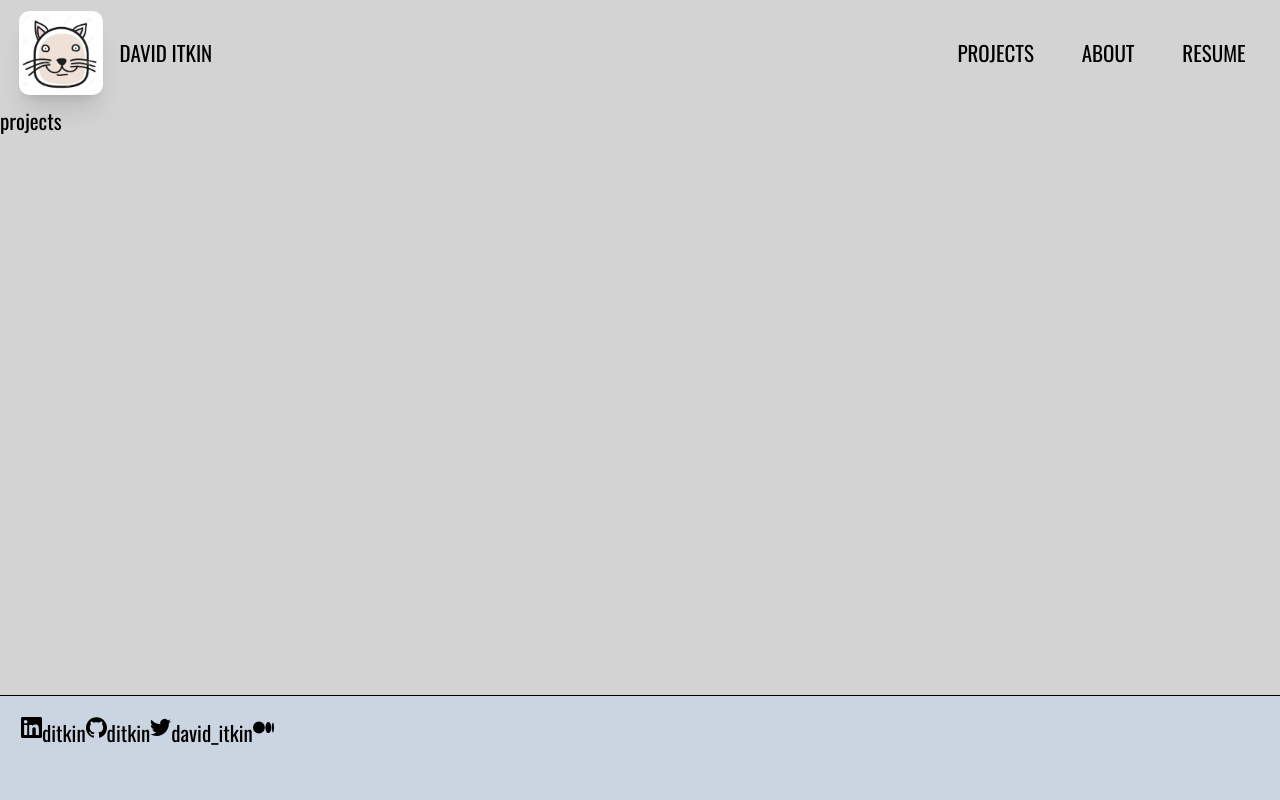
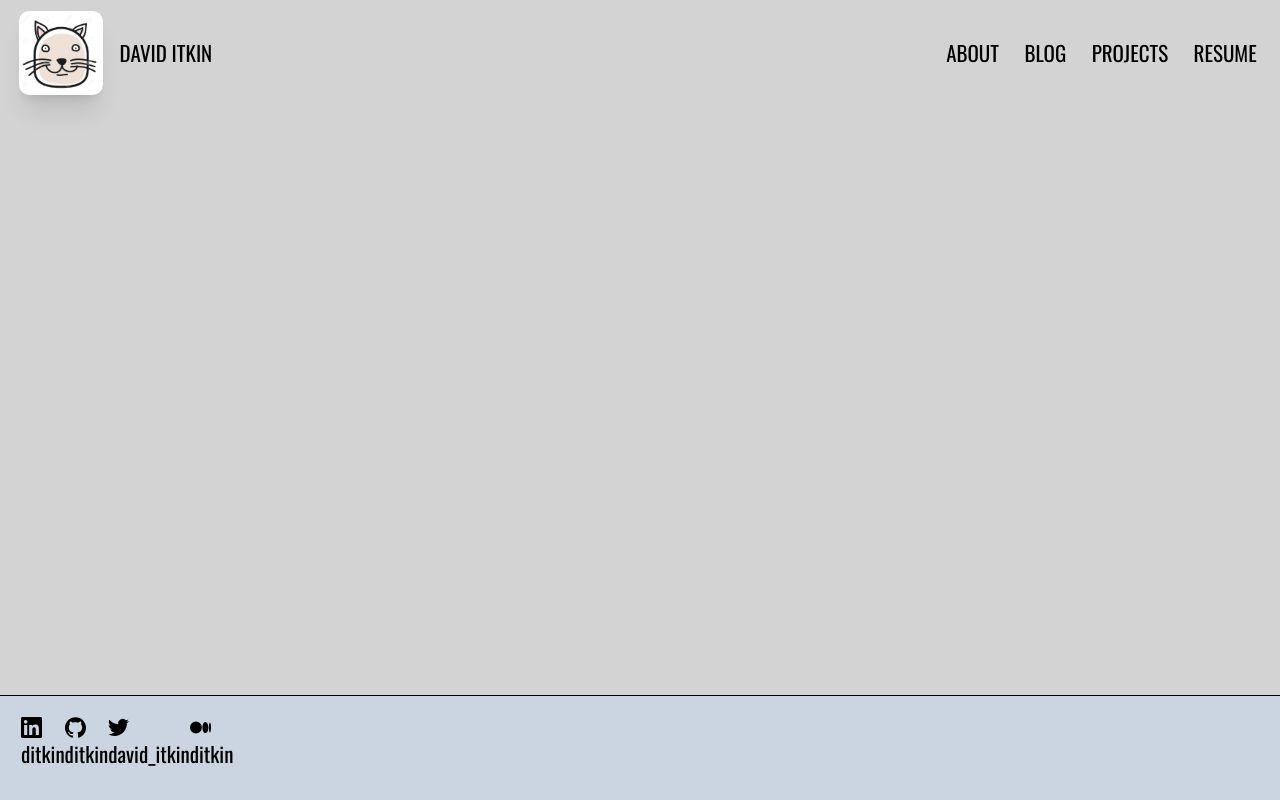
Before and after one commit to ditkin/personal-website, a Preact app: page / in a window 1280 px wide. Built offline with nearby package versions, Linux system fonts and the light colour scheme.

Commit message:
Add blog route; make routes with map

```diff
--- a/src/Footer.tsx
+++ b/src/Footer.tsx
@@ -3,13 +3,26 @@ import github from '../assets/github.svg';
 import twitter from '../assets/twitter.svg';
 import medium from '../assets/medium.svg';
 
+const linkedinURL = 'https://linkedin.com/ditkin';
+const githubURL = 'https://github.com/ditkin';
+const twitterURL = 'twitter.com/david_itkin';
+const mediumURL = 'medium.com/ditkin';
+
 export default function Footer() {
   return (
-    <div class="fixed bottom-0 left-0 w-full text-center border-t border-black p-4 h-20 bg-slate-300 flex align-middle">
-      <img class="w-4 h-4" src={linkedin} /> ditkin
-      <img class="w-4 h-4" src={github} /> ditkin
-      <img class="w-4 h-4" src={twitter} /> david_itkin
-      <img class="w-4 h-4" src={medium} />
+    <div class="fixed bottom-0 left-0 w-full text-center border-t border-black p-4 h-20 bg-slate-300 flex align-middle space-around">
+      <a href={linkedinURL} target="_blank">
+        <img class="w-4 h-4" src={linkedin} /> ditkin
+      </a>
+      <a href={githubURL} target="_blank">
+        <img class="w-4 h-4" src={github} /> ditkin
+      </a>
+      <a href={twitterURL} target="_blank">
+        <img class="w-4 h-4" src={twitter} /> david_itkin
+      </a>
+      <a href={mediumURL} target="_blank">
+        <img class="w-4 h-4" src={medium} /> ditkin
+      </a>
     </div>
   );
 }
--- a/src/HashRouteContext.tsx
+++ b/src/HashRouteContext.tsx
@@ -1,6 +1,6 @@
 import { createContext, ComponentChildren } from 'preact';
 import { useCallback, useMemo, useState } from 'preact/hooks';
-import { PROJECTS } from './constants/routes';
+import { BLOG } from './constants/routes';
 
 interface HashRouteContextInterface {
   route: string;
@@ -9,11 +9,11 @@ interface HashRouteContextInterface {
 
 const HashRouteContext = createContext<HashRouteContextInterface>({
   route: '',
-  handleRouteChange: (newRoute) => {},
+  handleRouteChange: () => {},
 });
 
 function getHashRoute(): string {
-  return window.location.hash.substring(1) || PROJECTS;
+  return window.location.hash.substring(1) || BLOG;
 }
 
 type ChildrenProps = {
@@ -28,6 +28,7 @@ function HashRouteProvider({ children }: ChildrenProps) {
     window.location.hash = newRoute;
   }, []);
 
+  // memoize value object to prevent rerenders
   const contextValueObject = useMemo(
     () => ({
       route,
@@ -35,6 +36,7 @@ function HashRouteProvider({ children }: ChildrenProps) {
     }),
     [route, handleRouteChange]
   );
+
   return (
     <HashRouteContext.Provider value={contextValueObject}>
       {children}
--- a/src/Header.tsx
+++ b/src/Header.tsx
@@ -1,49 +1,35 @@
 import { useRouteUpdater } from './hooks/useRoute';
-import { ABOUT, PROJECTS, RESUME } from './constants/routes';
+import * as routes from './constants/routes';
 import funnyKitty from '../assets/funny_kitty.jpeg';
-import { FunctionalComponent, FunctionComponent } from 'preact';
-import { useCallback } from 'preact/hooks';
 
-function HeaderButton({
-  route,
-  onClick,
-}: {
-  route: string;
-  onClick: Function;
-}) {
-  // reassigning to satisfy onClick type
-  const clickHandler = useCallback(() => onClick(), [onClick]);
+function HeaderButton({ route }: { route: string }) {
+  const handleRouteChange = useRouteUpdater(route);
   return (
     <span
       class="cursor-pointer font-medium hover:text-white transition-all ease-in-out"
-      onClick={clickHandler}
+      onClick={handleRouteChange}
     >
-      {route}
+      {route.toUpperCase()}
     </span>
   );
 }
 
 export default function Header() {
-  const routeToProjects = useRouteUpdater(PROJECTS);
-  const routeToAbout = useRouteUpdater(ABOUT);
-  const routeToResume = useRouteUpdater(RESUME);
+  const routeToBlog = useRouteUpdater(routes.BLOG);
 
   return (
     <div class="w-full py-2 px-2 flex items-center justify-between">
       <span
         class="w-40 flex justify-around items-center cursor-pointer"
-        onClick={routeToProjects}
+        onClick={routeToBlog}
       >
         <img class="h-16 w-16 rounded-lg shadow-xl" src={funnyKitty} />
         DAVID ITKIN
       </span>
       <span class="w-64 flex justify-around">
-        <HeaderButton
-          route={PROJECTS.toUpperCase()}
-          onClick={routeToProjects}
-        />
-        <HeaderButton route={ABOUT.toUpperCase()} onClick={routeToAbout} />
-        <HeaderButton route={RESUME.toUpperCase()} onClick={routeToResume} />
+        {Object.values(routes).map((route) => (
+          <HeaderButton route={route} />
+        ))}
       </span>
     </div>
   );
--- a/src/app.tsx
+++ b/src/app.tsx
@@ -1,7 +1,7 @@
-import Footer from './Footer';
-import { HashRouteContext, HashRouteProvider } from './HashRouteContext';
+import { HashRouteProvider } from './HashRouteContext';
 import Header from './Header';
 import Router from './Router';
+import Footer from './Footer';
 
 export function App() {
   return (
--- a/src/constants/routes.ts
+++ b/src/constants/routes.ts
@@ -1,3 +1,5 @@
+export const BLOG = 'blog';
+
 export const PROJECTS = 'projects';
 
 export const ABOUT = 'about';
```
Also changed, not shown: src/main.tsx (+4 -4 lines).
